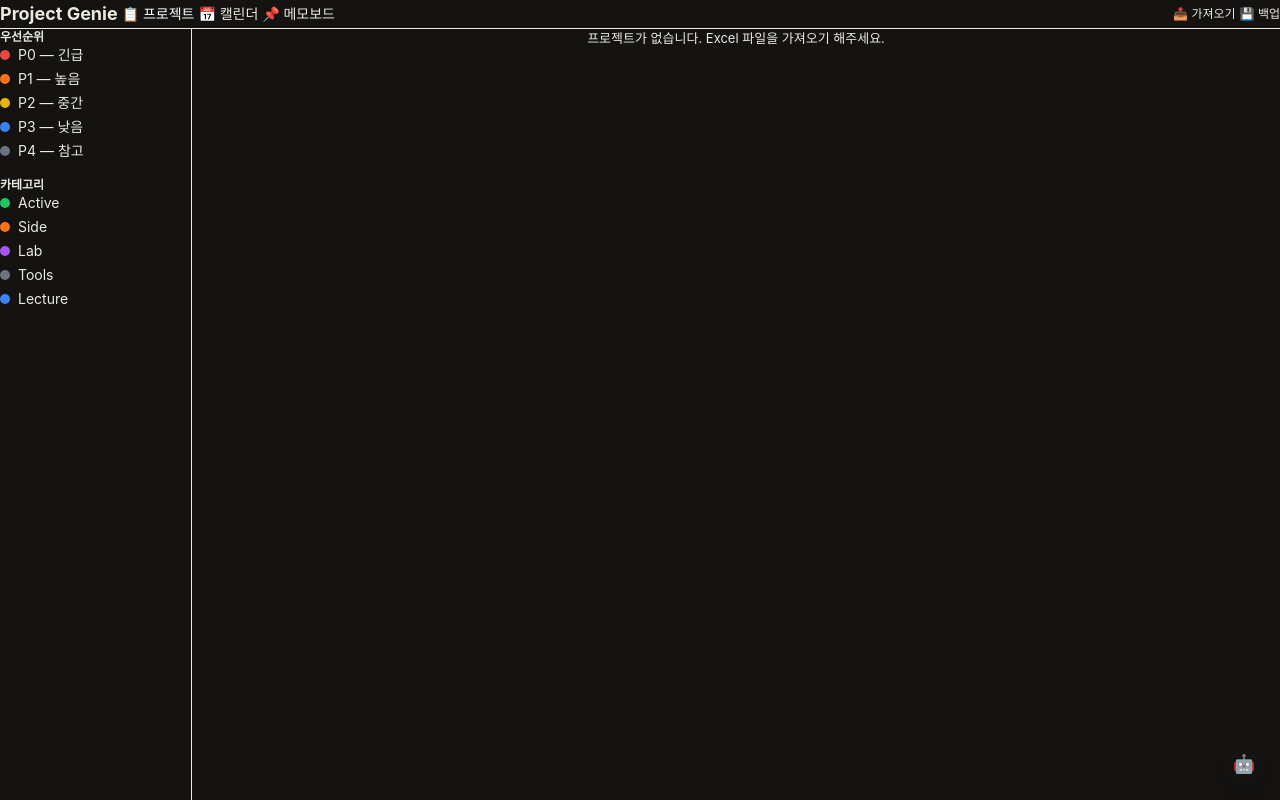
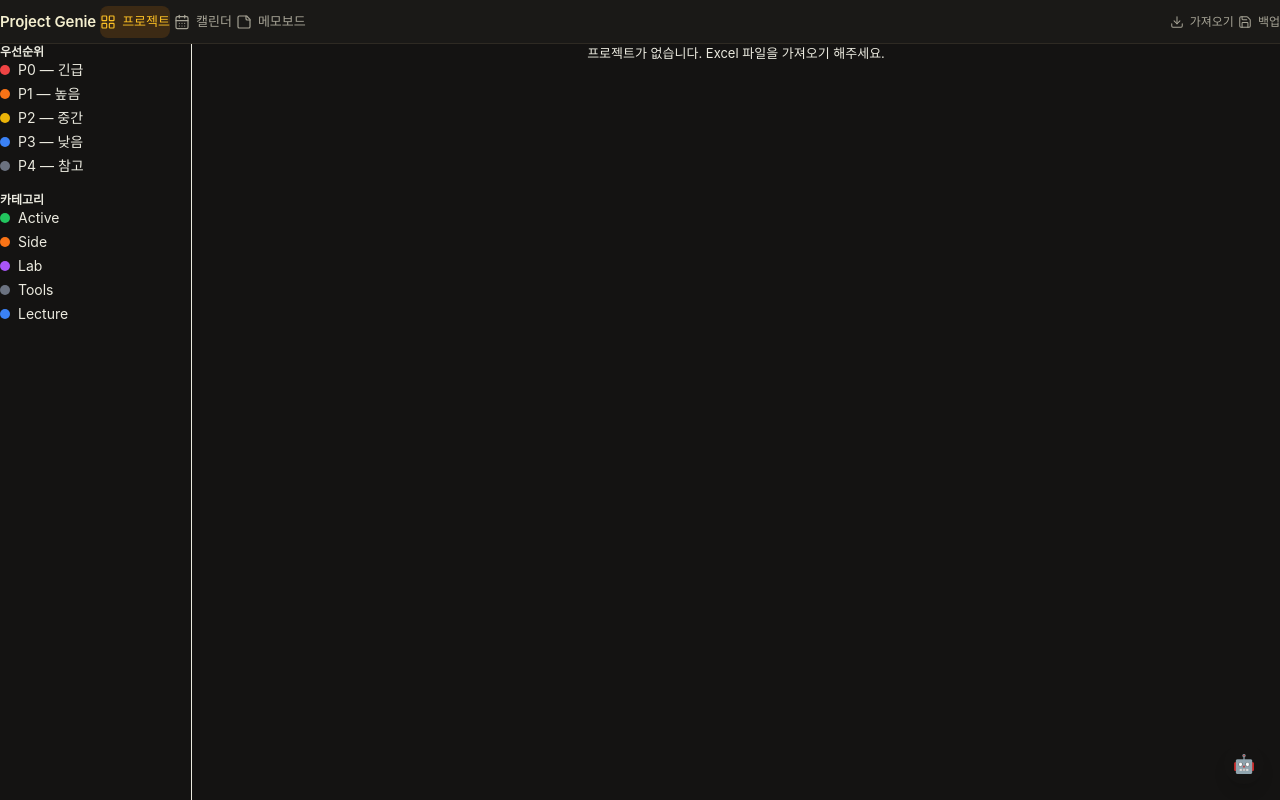
Before and after one commit to NewTurn2017/hearth, a React (Vite) app: page / in a window 1280 px wide. Built offline with nearby package versions, Linux system fonts and the light colour scheme.

Commit message:
feat(ui): replace TabBar emojis with TopBar + lucide icons

```diff
--- a/src/components/Layout.tsx
+++ b/src/components/Layout.tsx
@@ -1,6 +1,6 @@
 import { useState } from "react";
 import { open } from "@tauri-apps/plugin-dialog";
-import { TabBar } from "./TabBar";
+import { TopBar } from "./TopBar";
 import { Sidebar } from "./Sidebar";
 import { AiPanel } from "./AiPanel";
 import type { Tab, Priority, Category } from "../types";
@@ -71,7 +71,7 @@ export function Layout({
 
   return (
     <div className="h-screen flex flex-col">
-      <TabBar
+      <TopBar
         active={activeTab}
         onChange={setActiveTab}
         onImport={handleImport}
--- a/src/components/TabBar.tsx
+++ /dev/null
@@ -1,55 +0,0 @@
-import type { Tab } from "../types";
-
-const tabs: { key: Tab; label: string; icon: string }[] = [
-  { key: "projects", label: "프로젝트", icon: "📋" },
-  { key: "calendar", label: "캘린더", icon: "📅" },
-  { key: "memos", label: "메모보드", icon: "📌" },
-];
-
-export function TabBar({
-  active,
-  onChange,
-  onImport,
-  onBackup,
-}: {
-  active: Tab;
-  onChange: (tab: Tab) => void;
-  onImport: () => void;
-  onBackup: () => void;
-}) {
-  return (
-    <div className="flex items-center gap-1 px-4 py-2 bg-[var(--bg-secondary)] border-b border-[var(--border-color)]">
-      <span className="text-lg font-bold mr-4 text-[var(--accent)]">
-        Project Genie
-      </span>
-      {tabs.map((tab) => (
-        <button
-          key={tab.key}
-          onClick={() => onChange(tab.key)}
-          className={`px-3 py-1.5 rounded-md text-sm font-medium transition-colors ${
-            active === tab.key
-              ? "bg-[var(--accent)] text-white"
-              : "text-[var(--text-secondary)] hover:text-[var(--text-primary)] hover:bg-[var(--bg-tertiary)]"
-          }`}
-        >
-          {tab.icon} {tab.label}
-        </button>
-      ))}
-      <div className="flex-1" />
-      <button
-        onClick={onImport}
-        className="px-2 py-1 text-xs rounded text-[var(--text-secondary)] hover:text-[var(--text-primary)] hover:bg-[var(--bg-tertiary)] transition-colors"
-        title="Excel Import"
-      >
-        📥 가져오기
-      </button>
-      <button
-        onClick={onBackup}
-        className="px-2 py-1 text-xs rounded text-[var(--text-secondary)] hover:text-[var(--text-primary)] hover:bg-[var(--bg-tertiary)] transition-colors"
-        title="백업"
-      >
-        💾 백업
-      </button>
-    </div>
-  );
-}
--- /dev/null
+++ b/src/components/TopBar.tsx
@@ -0,0 +1,61 @@
+// src/components/TopBar.tsx
+import {
+  LayoutGrid,
+  CalendarDays,
+  StickyNote,
+  Download,
+  Save,
+} from "lucide-react";
+import type { Tab } from "../types";
+import { Button } from "../ui/Button";
+import { Icon } from "../ui/Icon";
+import { cn } from "../lib/cn";
+
+const tabs: { key: Tab; label: string; icon: typeof LayoutGrid }[] = [
+  { key: "projects", label: "프로젝트", icon: LayoutGrid },
+  { key: "calendar", label: "캘린더", icon: CalendarDays },
+  { key: "memos", label: "메모보드", icon: StickyNote },
+];
+
+export function TopBar({
+  active,
+  onChange,
+  onImport,
+  onBackup,
+}: {
+  active: Tab;
+  onChange: (tab: Tab) => void;
+  onImport: () => void;
+  onBackup: () => void;
+}) {
+  return (
+    <div className="flex items-center gap-1 px-3 h-11 bg-[var(--color-surface-1)] border-b border-[var(--color-border)]">
+      <span className="text-heading text-[var(--color-text-hi)] mr-3 tracking-tight">
+        Project Genie
+      </span>
+      {tabs.map((t) => (
+        <button
+          key={t.key}
+          onClick={() => onChange(t.key)}
+          className={cn(
+            "inline-flex items-center gap-1.5 h-8 px-3 rounded-[var(--radius-md)] text-[13px]",
+            "transition-colors duration-[120ms]",
+            active === t.key
+              ? "bg-[var(--color-brand-soft)] text-[var(--color-brand-hi)]"
+              : "text-[var(--color-text-muted)] hover:bg-[var(--color-surface-2)] hover:text-[var(--color-text)]"
+          )}
+        >
+          <Icon icon={t.icon} size={16} />
+          {t.label}
+        </button>
+      ))}
+      <div className="flex-1" />
+      <Button variant="ghost" size="sm" leftIcon={Download} onClick={onImport}>
+        가져오기
+      </Button>
+      <Button variant="ghost" size="sm" leftIcon={Save} onClick={onBackup}>
+        백업
+      </Button>
+    </div>
+  );
+}
```
